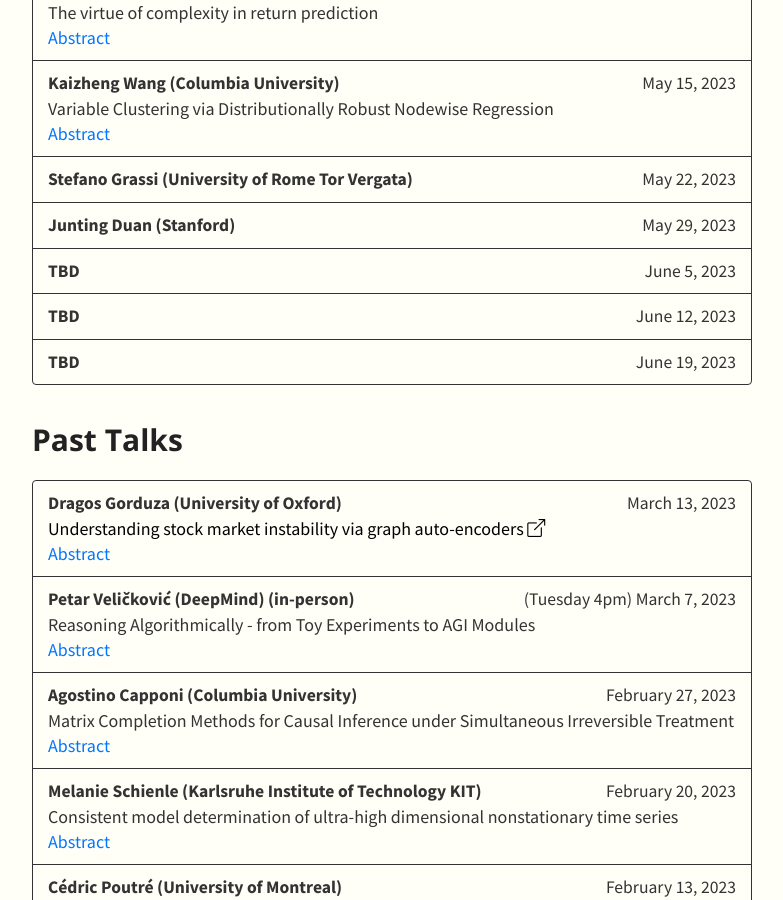
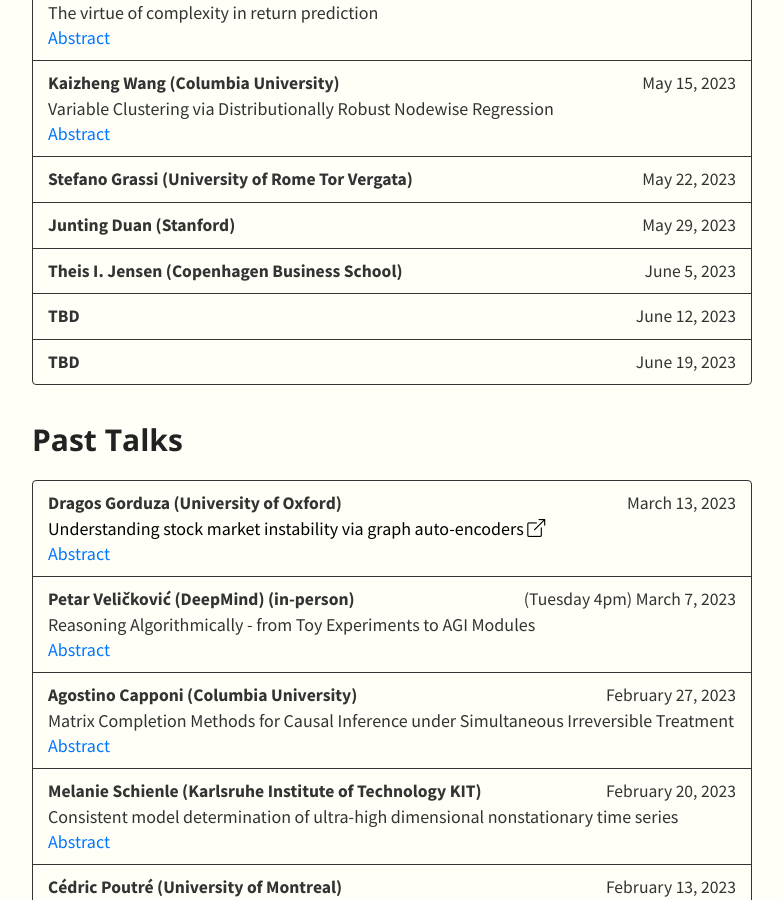
Before and after one commit to SML-Fin/SML-Fin.github.io, a Jekyll site: the page built from index.md, in a window 1280 px wide and 900 px high, scrolled down 1055 px. Shown: the whole window, without its empty margins (248-1031 px from the left). Built offline with Jekyll 4.4.1, drawn with Linux system fonts in a browser that asks for light colours; nearby versions of some CDN libraries; our own code applies the rules of GitHub Pages for plain Markdown files.

Commit message:
Update talks.yml

```diff
--- a/_data/talks.yml
+++ b/_data/talks.yml
@@ -30,7 +30,7 @@
       date: May 22, 2023
     - speaker:  Junting Duan (Stanford)
       date: May 29, 2023
-    - speaker:  TBD
+    - speaker:  Theis I. Jensen (Copenhagen Business School)
       date: June 5, 2023
     - speaker:  TBD
       date: June 12, 2023
```
